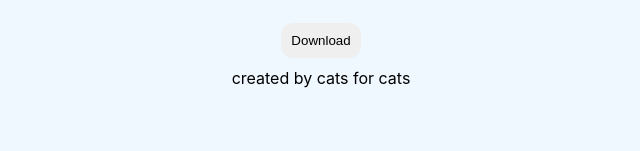
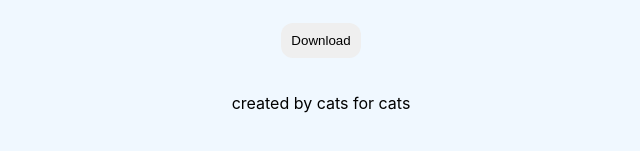
Before and after one commit to jlloyd0430/Galacticats-Meme-Machine, a React (Create React App) app: page / in a window 1280 px wide. Shown: the part 491-642 px from the top of the page, without its empty margins (319-959 px from the left). Built offline with nearby package versions, Linux system fonts and the light colour scheme.

Commit message:
Update App.css

```diff
--- a/src/App.css
+++ b/src/App.css
@@ -38,3 +38,7 @@ img {
   display: block;
   margin: auto;
 }
+
+.creators {
+  margin-top: 25px;
+}
```
